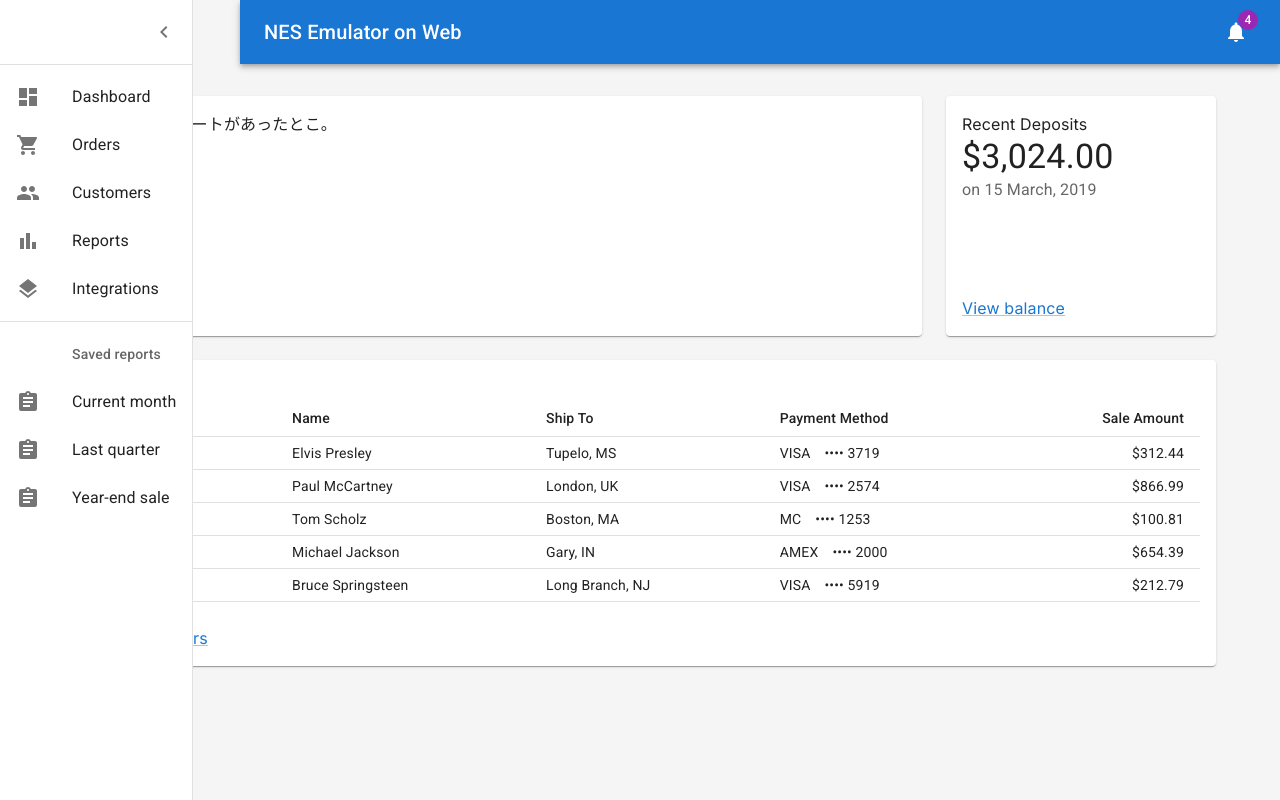
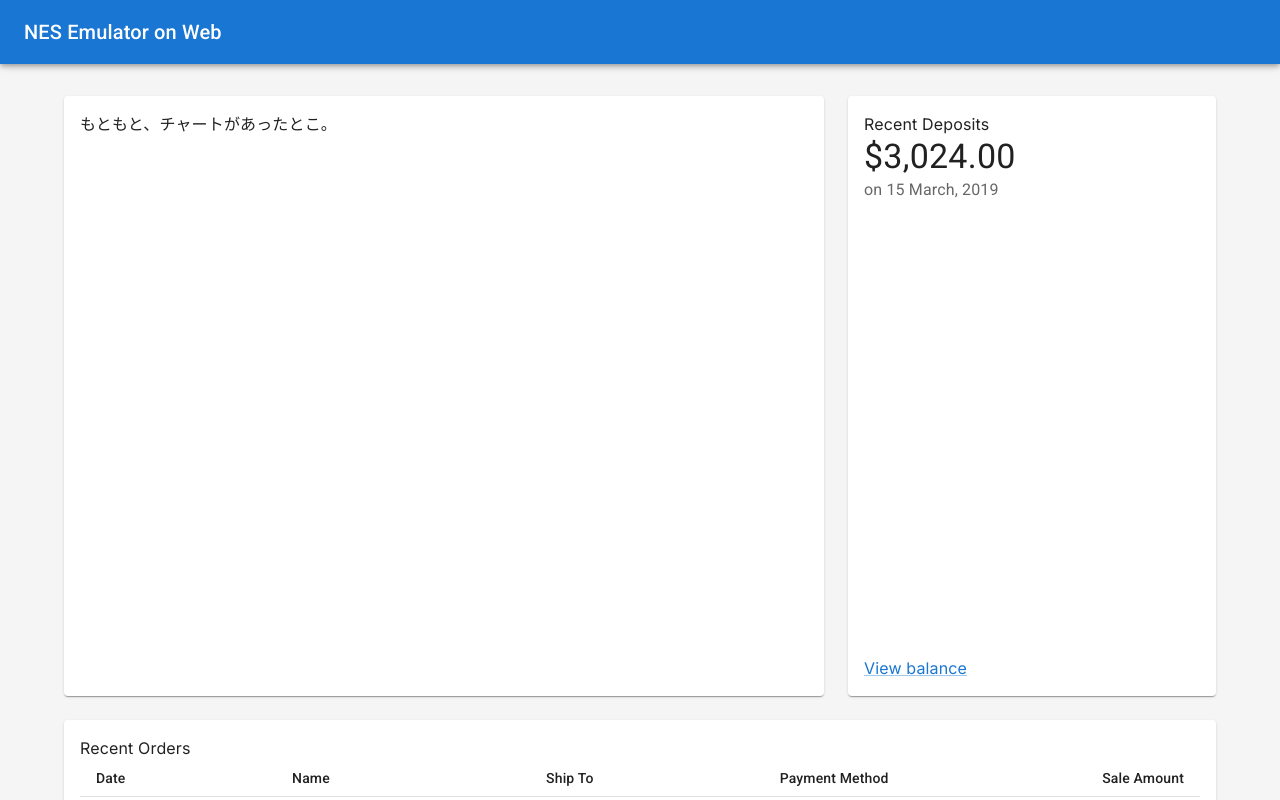
Before and after one commit to kazuhito-m/nes-emulator-study, a Next.js app: page / in a window 1280 px wide. Built offline with nearby package versions, Linux system fonts and the light colour scheme; a web font is replaced by a local one.

Commit message:
implement: 必要じゃないパーツを削除、HTMLをシェイプする。

```diff
--- a/src/app/page.tsx
+++ b/src/app/page.tsx
@@ -1,72 +1,26 @@
 "use client"
 
 import * as React from 'react';
-import { Badge, Box, CssBaseline, Divider, Drawer, Grid, IconButton, List, Paper, ThemeProvider, Toolbar, createTheme, styled } from '@mui/material';
-import MuiAppBar, { AppBarProps as MuiAppBarProps } from '@mui/material/AppBar';
-import MenuIcon from '@mui/icons-material/Menu';
+import { Box, CssBaseline, Grid, Paper, ThemeProvider, Toolbar, createTheme, styled } from '@mui/material';
+import MuiAppBar from '@mui/material/AppBar';
 import Typography from '@mui/material/Typography';
-import NotificationsIcon from '@mui/icons-material/Notifications';
-import ChevronLeftIcon from '@mui/icons-material/ChevronLeft';
-import { mainListItems, secondaryListItems } from './listItems';
 import Container from '@mui/material/Container';
 import Deposits from './Deposits';
 import Orders from './Orders';
 
-const drawerWidth: number = 240;
-
-interface AppBarProps extends MuiAppBarProps {
-  open?: boolean;
-}
-
-const AppBar = styled(MuiAppBar, {
-  shouldForwardProp: (prop) => prop !== 'open',
-})<AppBarProps>(({ theme, open }) => ({
-  zIndex: theme.zIndex.drawer + 1,
-  transition: theme.transitions.create(['width', 'margin'], {
-    easing: theme.transitions.easing.sharp,
-    duration: theme.transitions.duration.leavingScreen,
-  }),
-  ...(open && {
-    marginLeft: drawerWidth,
-    width: `calc(100% - ${drawerWidth}px)`,
-    transition: theme.transitions.create(['width', 'margin'], {
-      easing: theme.transitions.easing.sharp,
-      duration: theme.transitions.duration.enteringScreen,
-    }),
-  }),
-}));
-
-
 const defaultTheme = createTheme();
 
 export default function Home() {
-  const [open, setOpen] = React.useState(true);
-  const toggleDrawer = () => {
-    setOpen(!open);
-  };
-
   return (
     <ThemeProvider theme={defaultTheme}>
       <Box sx={{ display: 'flex' }}>
         <CssBaseline />
-        <AppBar position="absolute" open={open}>
+        <MuiAppBar position="absolute">
           <Toolbar
             sx={{
               pr: '24px', // keep right padding when drawer closed
             }}
           >
-            <IconButton
-              edge="start"
-              color="inherit"
-              aria-label="open drawer"
-              onClick={toggleDrawer}
-              sx={{
-                marginRight: '36px',
-                ...(open && { display: 'none' }),
-              }}
-            >
-              <MenuIcon />
-            </IconButton>
             <Typography
               component="h1"
               variant="h6"
@@ -76,33 +30,9 @@ export default function Home() {
             >
               NES Emulator on Web
             </Typography>
-            <IconButton color="inherit">
-              <Badge badgeContent={4} color="secondary">
-                <NotificationsIcon />
-              </Badge>
-            </IconButton>
           </Toolbar>
-        </AppBar>
-        <Drawer variant="permanent" open={open}>
-          <Toolbar
-            sx={{
-              display: 'flex',
-              alignItems: 'center',
-              justifyContent: 'flex-end',
-              px: [1],
-            }}
-          >
-            <IconButton onClick={toggleDrawer}>
-              <ChevronLeftIcon />
-            </IconButton>
-          </Toolbar>
-          <Divider />
-          <List component="nav">
-            {mainListItems}
-            <Divider sx={{ my: 1 }} />
-            {secondaryListItems}
-          </List>
-        </Drawer>
+        </MuiAppBar>
+
         <Box
           component="main"
           sx={{
@@ -116,29 +46,30 @@ export default function Home() {
           }}
         >
           <Toolbar />
+
           <Container maxWidth="lg" sx={{ mt: 4, mb: 4 }}>
             <Grid container spacing={3}>
               {/* Chart */}
-              <Grid item xs={12} md={8} lg={9}>
+              <Grid item xs={12} md={8} lg={8}>
                 <Paper
                   sx={{
                     p: 2,
                     display: 'flex',
                     flexDirection: 'column',
-                    height: 240,
+                    height: 600,
                   }}
                 >
                   もともと、チャートがあったとこ。
                 </Paper>
               </Grid>
               {/* Recent Deposits */}
-              <Grid item xs={12} md={4} lg={3}>
+              <Grid item xs={12} md={4} lg={4}>
                 <Paper
                   sx={{
                     p: 2,
                     display: 'flex',
                     flexDirection: 'column',
-                    height: 240,
+                    height: 600,
                   }}
                 >
                   <Deposits />
```
